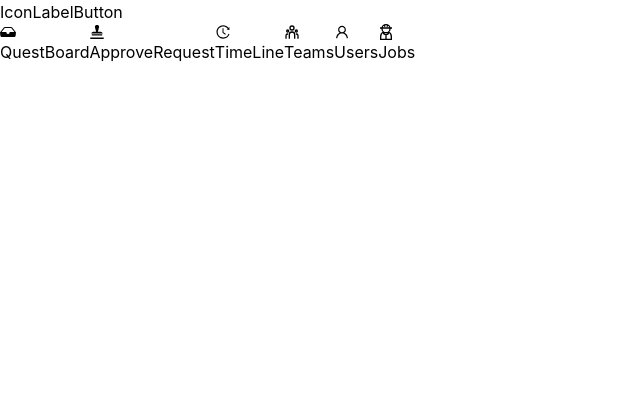
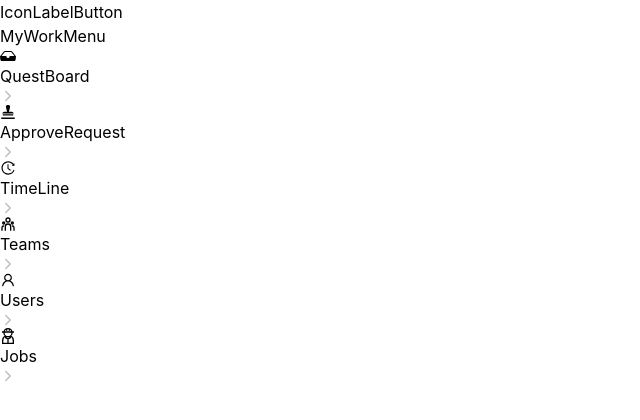
Before and after one commit to hito-kotaro/components_sample, a React (Create React App) app: page / in a window 1280 px wide. Shown: the top 420 px of the page, without its empty margins (0-640 px from the left). Built offline with nearby package versions, Linux system fonts and the light colour scheme.

Commit message:
myworkMenuの作成

```diff
--- a/src/App.tsx
+++ b/src/App.tsx
@@ -1,52 +1,17 @@
 /* eslint-disable jsx-a11y/label-has-associated-control */
 import React from 'react';
-import { BsFillInboxFill } from 'react-icons/bs';
-import { GiStamper } from 'react-icons/gi';
-import { AiOutlineHistory, AiOutlineUser } from 'react-icons/ai';
-import { RiTeamLine } from 'react-icons/ri';
-import { GrUserWorker } from 'react-icons/gr';
-import IconLabelButton from './components/Buttons/IconLabelButton';
+import MyWorkMenuList from './components/Lists/MyWorkMenuList';
 
 const App = () => {
   return (
     <div>
       <h1 className="text-2xl">IconLabelButton</h1>
-      <IconLabelButton
-        text="QuestBoard"
-        icon={<BsFillInboxFill />}
-        iconColor="bg-green-400"
-        path="/questboard"
-      />
-      <IconLabelButton
-        text="ApproveRequest"
-        icon={<GiStamper />}
-        iconColor="bg-blue-400"
-        path="/approverequest"
-      />
-      <IconLabelButton
-        text="TimeLine"
-        icon={<AiOutlineHistory />}
-        iconColor="bg-yellow-400"
-        path="/timeline"
-      />
-      <IconLabelButton
-        text="Teams"
-        icon={<RiTeamLine />}
-        iconColor="bg-purple-400"
-        path="/teams"
-      />
-      <IconLabelButton
-        text="Users"
-        icon={<AiOutlineUser />}
-        iconColor="bg-orange-400"
-        path="/users"
-      />
-      <IconLabelButton
-        text="Jobs"
-        icon={<GrUserWorker />}
-        iconColor="bg-gray-400"
-        path="/jobs"
-      />
+
+      <div className="flex justify-center">
+        <div className="w-11/12">
+          <MyWorkMenuList />
+        </div>
+      </div>
     </div>
   );
 };
--- a/src/components/Buttons/IconLabelButton.tsx
+++ b/src/components/Buttons/IconLabelButton.tsx
@@ -1,5 +1,6 @@
 /* eslint-disable no-unused-vars */
 import React, { ReactElement, VFC } from 'react';
+import { IoIosArrowForward } from 'react-icons/io';
 import useButtonAction from './useButtonAction';
 
 type Props = {
@@ -20,8 +21,13 @@ const IconLabelButton: VFC<Props> = (props) => {
       onClick={() => displayConsole(path)}
     >
       <div className="flex">
-        <div className={`${iconColor} h-8 w-8 rounded-lg p-2`}>{icon}</div>
-        <div className="border-b-1 w-full text-left ml-2">{text}</div>
+        <div className={`${iconColor} rounded-lg p-2`}>{icon}</div>
+        <div className="border-b-1 w-full ml-2 flex">
+          {text}
+          <div className="ml-auto p-2">
+            <IoIosArrowForward color="#BFBFBF" />
+          </div>
+        </div>
       </div>
     </button>
   );
--- /dev/null
+++ b/src/components/Lists/MyWorkMenuList.tsx
@@ -0,0 +1,68 @@
+import React from 'react';
+import { AiOutlineHistory, AiOutlineUser } from 'react-icons/ai';
+import { BsFillInboxFill } from 'react-icons/bs';
+import { GiStamper } from 'react-icons/gi';
+import { GrUserWorker } from 'react-icons/gr';
+import { RiTeamLine } from 'react-icons/ri';
+import IconLabelButton from '../Buttons/IconLabelButton';
+
+const MyWorkMenuList = () => {
+  return (
+    <fieldset className="border-1 p-2 rounded-lg">
+      <legend className="ml-2">MyWorkMenu</legend>
+      <IconLabelButton
+        text="QuestBoard"
+        icon={<BsFillInboxFill />}
+        iconColor="bg-green-400"
+        path="/questboard"
+      />
+
+      <div className="h-4" />
+
+      <IconLabelButton
+        text="ApproveRequest"
+        icon={<GiStamper />}
+        iconColor="bg-blue-400"
+        path="/approverequest"
+      />
+
+      <div className="h-4" />
+
+      <IconLabelButton
+        text="TimeLine"
+        icon={<AiOutlineHistory />}
+        iconColor="bg-yellow-400"
+        path="/timeline"
+      />
+
+      <div className="h-4" />
+
+      <IconLabelButton
+        text="Teams"
+        icon={<RiTeamLine />}
+        iconColor="bg-purple-400"
+        path="/teams"
+      />
+
+      <div className="h-4" />
+
+      <IconLabelButton
+        text="Users"
+        icon={<AiOutlineUser />}
+        iconColor="bg-orange-400"
+        path="/users"
+      />
+
+      <div className="h-4" />
+
+      <IconLabelButton
+        text="Jobs"
+        icon={<GrUserWorker />}
+        iconColor="bg-gray-400"
+        path="/jobs"
+      />
+    </fieldset>
+  );
+};
+
+export default MyWorkMenuList;
```
